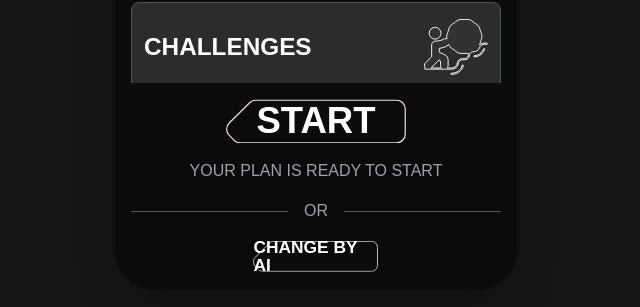
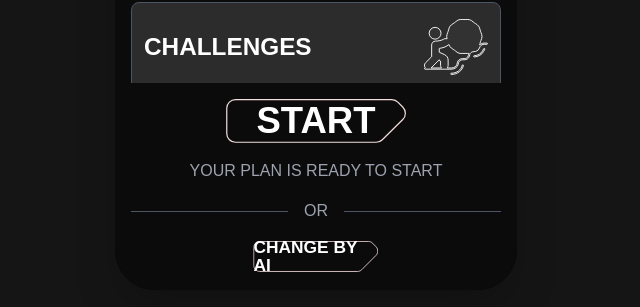
Before and after one commit to amirnajjar92/Synapse, a Next.js app: page /plan-list in a window 1280 px wide. Shown: the part 490-797 px from the top of the page, without its empty margins (324-964 px from the left). Built offline with nearby package versions, Linux system fonts and the light colour scheme; a web font is replaced by a local one.

Commit message:
microfix

```diff
--- a/src/app/plan-list/page.tsx
+++ b/src/app/plan-list/page.tsx
@@ -107,7 +107,7 @@ export default function PlanListPage() {
                 isLoading={isLoading}
                 width="calc((100vh * 0.95) * (207 / 874))"
                 fontSize="calc((100vh * 0.95) * (42 / 874))"
-                mirrorY={true}
+                mirror={true}
               />
             </div>
 
@@ -134,7 +134,7 @@ export default function PlanListPage() {
                 isLoading={isLoading}
                 width="calc((100vh * 0.95) * (144 / 874))"
                 fontSize="calc((100vh * 0.95) * (20 / 874))"
-                mirrorY={true}
+                mirror={true}
               />
             </div>
           </div>
--- a/src/components/CustomButton.tsx
+++ b/src/components/CustomButton.tsx
@@ -8,14 +8,14 @@ interface CustomButtonProps {
   onClick?: () => void;
   width?: string;
   fontSize?: string;
-  mirrorY?: boolean;
+  mirror?: boolean;
 }
 
 const Skeleton = ({ className = '' }: { className?: string }) => (
   <div className={`animate-pulse bg-gradient-to-r from-gray-800 via-gray-700 to-gray-800 bg-[length:200%_100%] opacity-50 ${className}`} />
 );
 
-const CustomButton: React.FC<CustomButtonProps> = ({ text, isLoading, onClick, width, fontSize, mirrorY }) => {
+const CustomButton: React.FC<CustomButtonProps> = ({ text, isLoading, onClick, width, fontSize, mirror }) => {
   if (isLoading) {
     return <Skeleton className="w-full h-full rounded-lg" />;
   }
@@ -37,7 +37,7 @@ const CustomButton: React.FC<CustomButtonProps> = ({ text, isLoading, onClick, w
         src="/vectors/button-frame.svg"
         alt="Button Frame"
         className="w-full h-full object-contain absolute inset-0"
-        style={mirrorY ? { transform: 'scaleY(-1)' } : undefined}
+        style={mirror ? { transform: 'scaleX(-1)' } : undefined}
       />
       <span
         className="text-white font-bold relative z-10"
```
